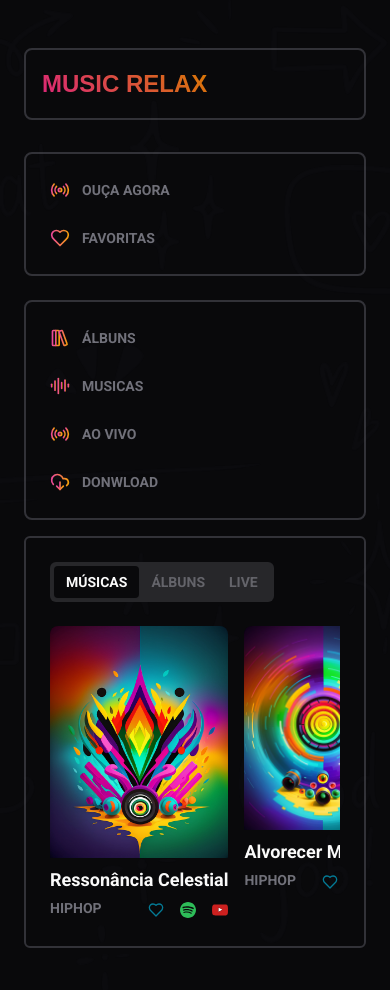
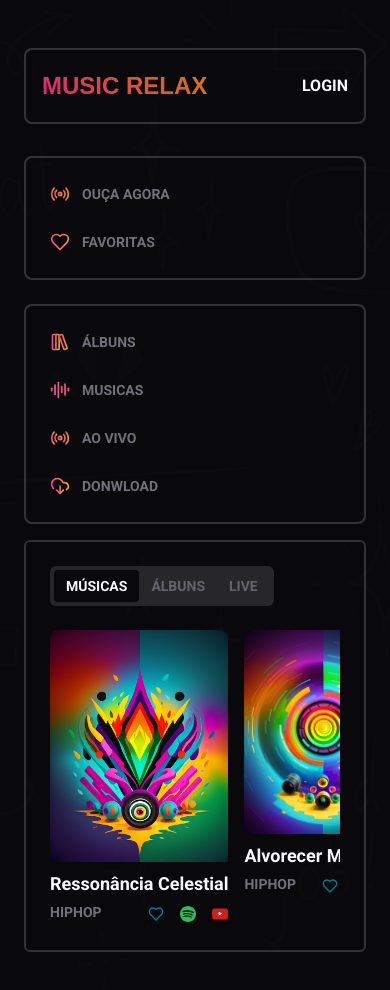
Before and after one commit to donattodev/music-relax, a Next.js app: page / in a window 390 px wide. Shown: the top 990 px of the page. Built offline with nearby package versions, Linux system fonts and the light colour scheme; no server answers; a web font is replaced by a local one.

Commit message:
Subindo menu responsivo

```diff
--- a/src/elements/navbar.tsx
+++ b/src/elements/navbar.tsx
@@ -12,6 +12,7 @@ export function Navbar() {
       >
         Music Relax
       </Link>
+
       <ul className="flex items-center gap-6 text-sm font-bold uppercase max-sm:hidden">
         <li>
           <Link href="/">Home</Link>
@@ -44,6 +45,12 @@ export function Navbar() {
           </Link>
         </li>
       </ul>
+
+      <ul className="md:hidden">
+        <li>
+          <SignInButton />
+        </li>
+      </ul>
     </nav>
   )
 }
```
